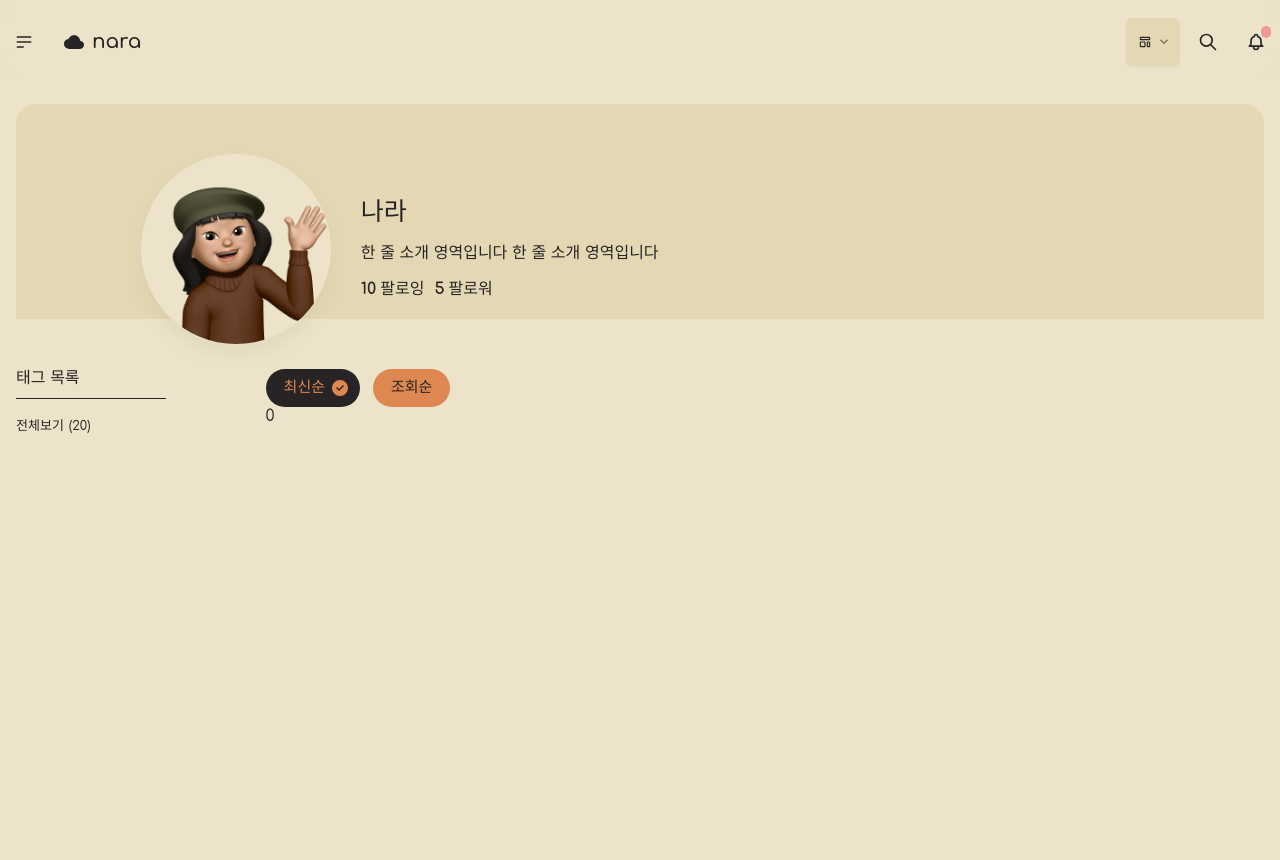
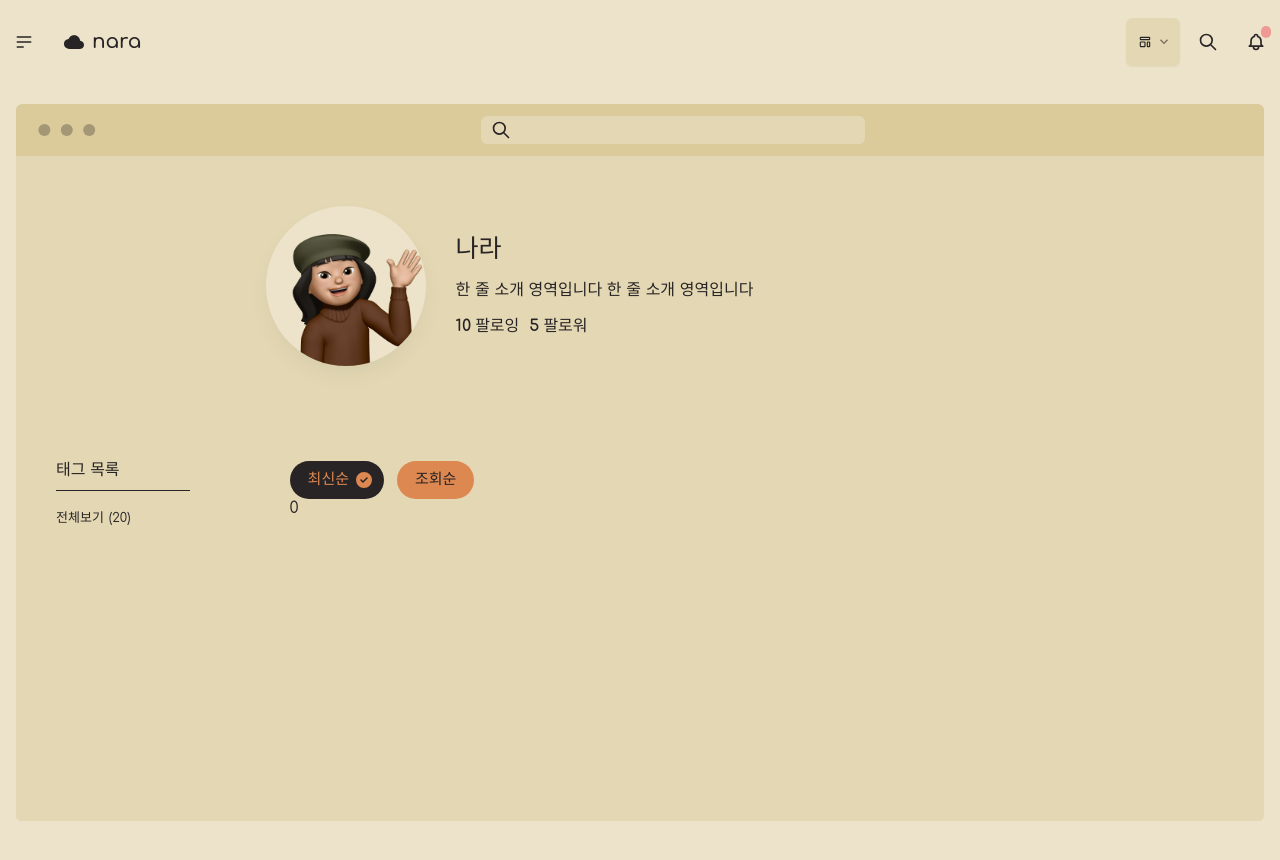
Before and after one commit to LeeAndRyu/SOM_FE, a React (Vite) app: page /blog/nara in a window 1280 px wide. Shown: the top 860 px of the page. Before the commit the page ends 800 px from the top, so only its background shows below. Built offline with nearby package versions, Linux system fonts and the light colour scheme.

Commit message:
:lipstick: Layout : blog P
블로그 페이지 레이아웃 수정

```diff
--- a/src/routes/blog.tsx
+++ b/src/routes/blog.tsx
@@ -24,6 +24,28 @@ const Blog = () => {
   }
   return (
     <>
+      <div id='blog' className='mockup-browser border bg-base-300'>
+        <div className='mockup-browser-toolbar'>
+          <form>
+            <svg
+              xmlns='http://www.w3.org/2000/svg'
+              className='h-5 w-5'
+              fill='none'
+              viewBox='0 0 24 24'
+              stroke='currentColor'
+            >
+              <path
+                strokeLinecap='round'
+                strokeLinejoin='round'
+                strokeWidth='2'
+                d='M21 21l-6-6m2-5a7 7 0 11-14 0 7 7 0 0114 0z'
+              />
+            </svg>
+            <input type='text' className='input' />
+          </form>
+        </div>
+        <div className='bg-base-200'>
+          {' '}
           <section id='user_sec'>
             <div className='sec_inner'>
               <Avatar />
@@ -43,8 +65,8 @@ const Blog = () => {
               </div>
             </div>
           </section>
-
           <section id='content_sec'>
+            <div className='sec_inner'>
               <div className='cont_left'>
                 <h4>태그 목록</h4>
                 <ul>
@@ -75,7 +97,10 @@ const Blog = () => {
                   <li></li>
                 </ul>
               </div>
+            </div>
           </section>
+        </div>
+      </div>
     </>
   )
 }
--- a/src/scss/main.css
+++ b/src/scss/main.css
@@ -344,10 +344,20 @@ form:has(.searchInput) span svg {
   --main-color1: rgb(80, 80, 80);
 }
 
+#blog > div form {
+  margin: 0 auto;
+  position: relative;
+}
+#blog > div form svg {
+  position: absolute;
+  z-index: 1;
+  top: 50%;
+  transform: translateY(-50%);
+  left: 10px;
+}
+
 #user_sec {
-  border-radius: 20px;
   position: relative;
-  overflow: visible;
   padding: 50px 0 25px;
   background-color: oklch(var(--b2));
 }
@@ -369,13 +379,12 @@ form:has(.searchInput) span svg {
   position: absolute;
   background-color: oklch(var(--b1));
   width: 100%;
-  height: 50px;
   z-index: 0;
   bottom: 0;
   left: 0;
 }
 #user_sec .sec_inner {
-  width: 80%;
+  width: 60%;
   margin: 0 auto;
   display: flex;
   position: relative;
@@ -392,8 +401,8 @@ form:has(.searchInput) span svg {
 #user_sec .sec_inner .avatar {
   background-color: oklch(var(--b1));
   box-shadow: 0 10px 20px 0 rgba(0, 0, 0, 0.0470588235);
-  width: 190px !important;
-  height: 190px !important;
+  width: 160px !important;
+  height: 160px !important;
 }
 #user_sec .sec_inner .info {
   display: flex;
@@ -436,34 +445,39 @@ form:has(.searchInput) span svg {
 }
 
 #content_sec {
+  margin-top: 30px;
+  min-height: 50vh;
+}
+#content_sec .sec_inner {
+  padding: 40px;
   display: flex;
 }
-#content_sec .cont_left {
+#content_sec .sec_inner .cont_left {
   width: 20%;
   padding-right: 100px;
 }
-#content_sec .cont_left h4 {
+#content_sec .sec_inner .cont_left h4 {
   font-weight: 500;
   border-bottom: 1px solid oklch(var(--bc));
   padding-bottom: 10px;
   margin-bottom: 20px;
 }
-#content_sec .cont_left ul li {
+#content_sec .sec_inner .cont_left ul li {
   display: flex;
   gap: 5px;
   font-size: 13px;
 }
-#content_sec .cont_right {
+#content_sec .sec_inner .cont_right {
   width: 80%;
 }
-#content_sec .cont_right .tab_sec {
+#content_sec .sec_inner .cont_right .tab_sec {
   display: flex;
 }
-#content_sec .cont_right .tab_sec div {
+#content_sec .sec_inner .cont_right .tab_sec div {
   display: flex;
   gap: 13px;
 }
-#content_sec .cont_right .tab_sec div a {
+#content_sec .sec_inner .cont_right .tab_sec div a {
   font-size: 15px;
   padding: 10px 18px;
   border-radius: 30px;
@@ -476,7 +490,7 @@ form:has(.searchInput) span svg {
   position: relative;
   transition: all 0.1s;
 }
-#content_sec .cont_right .tab_sec div a svg {
+#content_sec .sec_inner .cont_right .tab_sec div a svg {
   width: 16px;
   height: 16px;
   opacity: 0;
@@ -485,13 +499,13 @@ form:has(.searchInput) span svg {
   top: 50%;
   transform: translateY(-50%);
 }
-#content_sec .cont_right .tab_sec div a.active {
+#content_sec .sec_inner .cont_right .tab_sec div a.active {
   padding: 10px 35px 10px 18px;
   background-color: oklch(var(--ac));
   color: oklch(var(--a));
   gap: 5px;
 }
-#content_sec .cont_right .tab_sec div a.active svg {
+#content_sec .sec_inner .cont_right .tab_sec div a.active svg {
   opacity: 1;
 }
 
--- a/src/scss/page/_blog.scss
+++ b/src/scss/page/_blog.scss
@@ -1,8 +1,21 @@
 @use '../theme/theme' as *;
+#blog {
+  & > div {
+    form {
+      margin: 0 auto;
+      position: relative;
+      svg {
+        position: absolute;
+        z-index: 1;
+        top: 50%;
+        transform: translateY(-50%);
+        left: 10px;
+      }
+    }
+  }
+}
 #user_sec {
-  border-radius: 20px;
   position: relative;
-  overflow: visible;
   padding: 50px 0 25px;
   background-color: oklch(var(--b2));
   @include mobile {
@@ -21,13 +34,13 @@
     position: absolute;
     background-color: oklch(var(--b1));
     width: 100%;
-    height: 50px;
+    // height: 50px;
     z-index: 0;
     bottom: 0;
     left: 0;
   }
   .sec_inner {
-    width: 80%;
+    width: 60%;
     margin: 0 auto;
     display: flex;
     position: relative;
@@ -41,8 +54,8 @@
     .avatar {
       background-color: oklch(var(--b1));
       box-shadow: 0 10px 20px 0 #0000000c;
-      width: 190px !important;
-      height: 190px !important;
+      width: 160px !important;
+      height: 160px !important;
     }
     .info {
       display: flex;
@@ -83,8 +96,11 @@
 }
 
 #content_sec {
+  margin-top: 30px;
+  min-height: 50vh;
+  .sec_inner {
+    padding: 40px;
     display: flex;
-  // margin-top: 60px;
     .cont_left {
       width: 20%;
       padding-right: 100px;
@@ -147,3 +163,4 @@
       width: 80%;
     }
   }
+}
```
Lines whose indentation alone changed are shown as unchanged.
